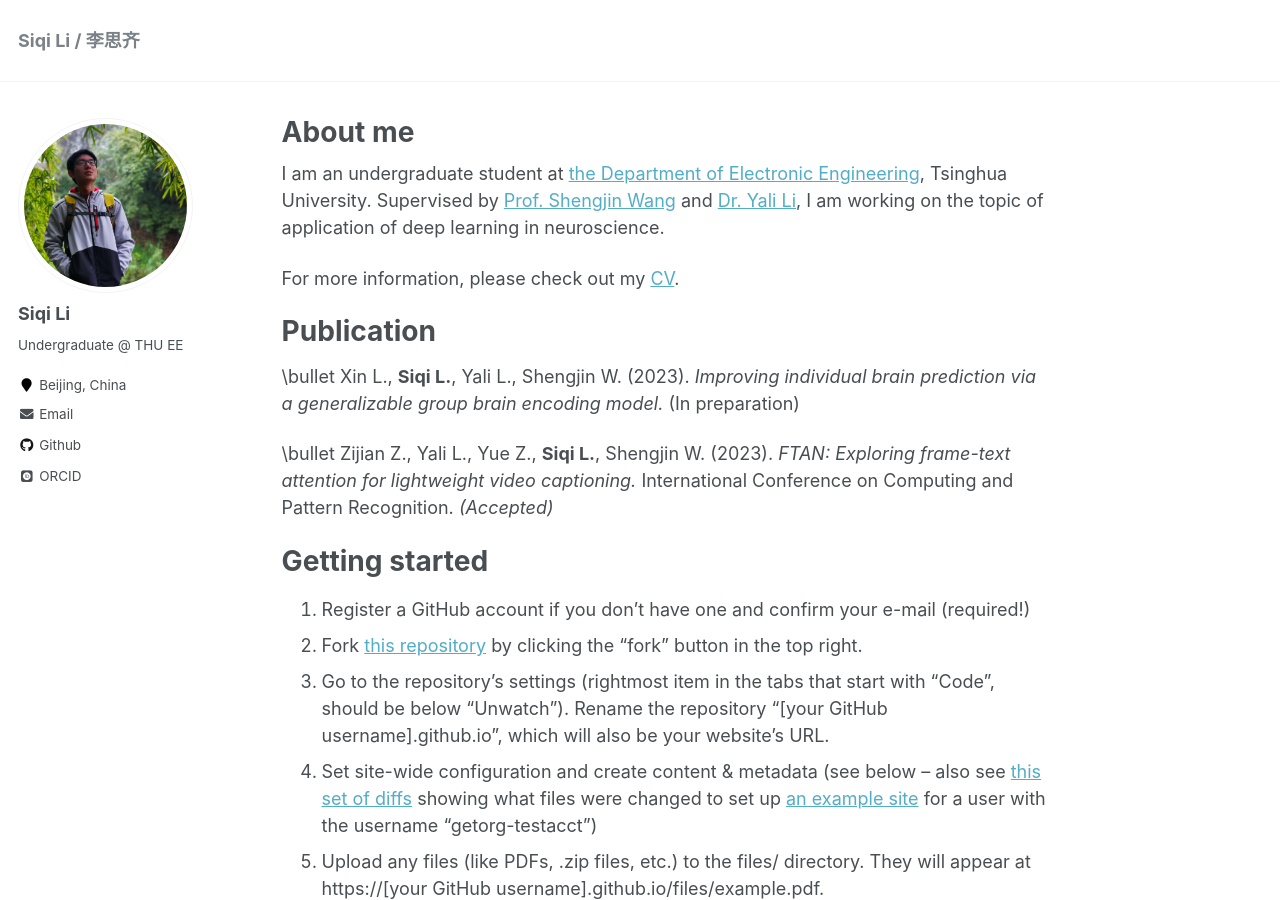
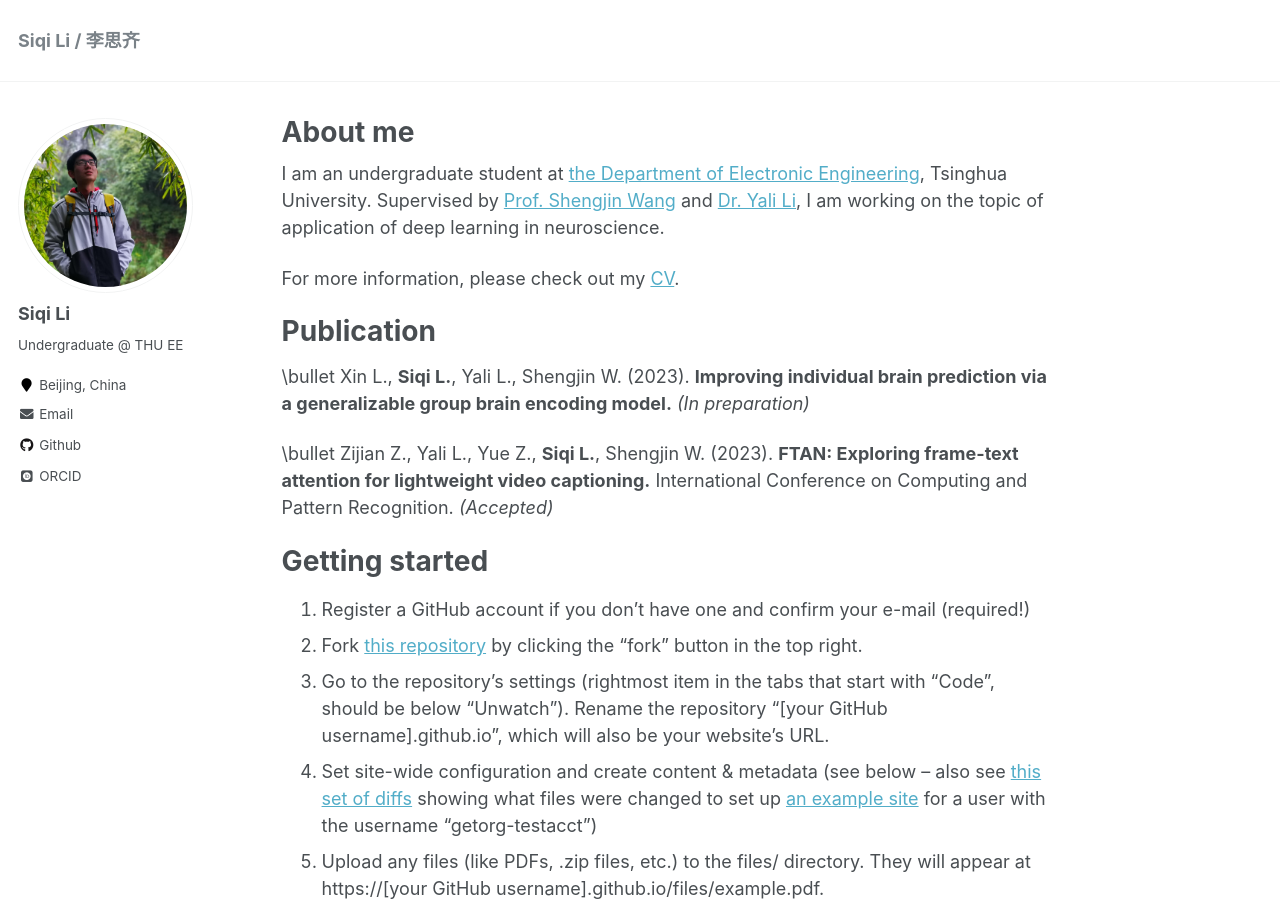
Before and after one commit to LSQamI/IamWho, a Jekyll site: the page built from _pages/about.md, in a window 1280 px wide and 900 px high. Built offline with Jekyll 4.4.1, drawn with Linux system fonts in a browser that asks for light colours; some web fonts are replaced.

Commit message:
publication info

```diff
--- a/_pages/about.md
+++ b/_pages/about.md
@@ -15,9 +15,9 @@ For more information, please check out my [CV](files/CV.pdf).
 Publication
 ======
 
-\bullet Xin L., **Siqi L.**, Yali L., Shengjin W. (2023). *Improving individual brain prediction via a generalizable group brain encoding model.* (In preparation)
+\bullet Xin L., **Siqi L.**, Yali L., Shengjin W. (2023). **Improving individual brain prediction via a generalizable group brain encoding model.** *(In preparation)*
 
-\bullet Zijian Z., Yali L., Yue Z., **Siqi L.**, Shengjin W. (2023). *FTAN: Exploring frame-text attention for lightweight video captioning.* International Conference on Computing and Pattern Recognition. *(Accepted)*
+\bullet Zijian Z., Yali L., Yue Z., **Siqi L.**, Shengjin W. (2023). **FTAN: Exploring frame-text attention for lightweight video captioning.** International Conference on Computing and Pattern Recognition. *(Accepted)*
 
 Getting started
 ======
```
